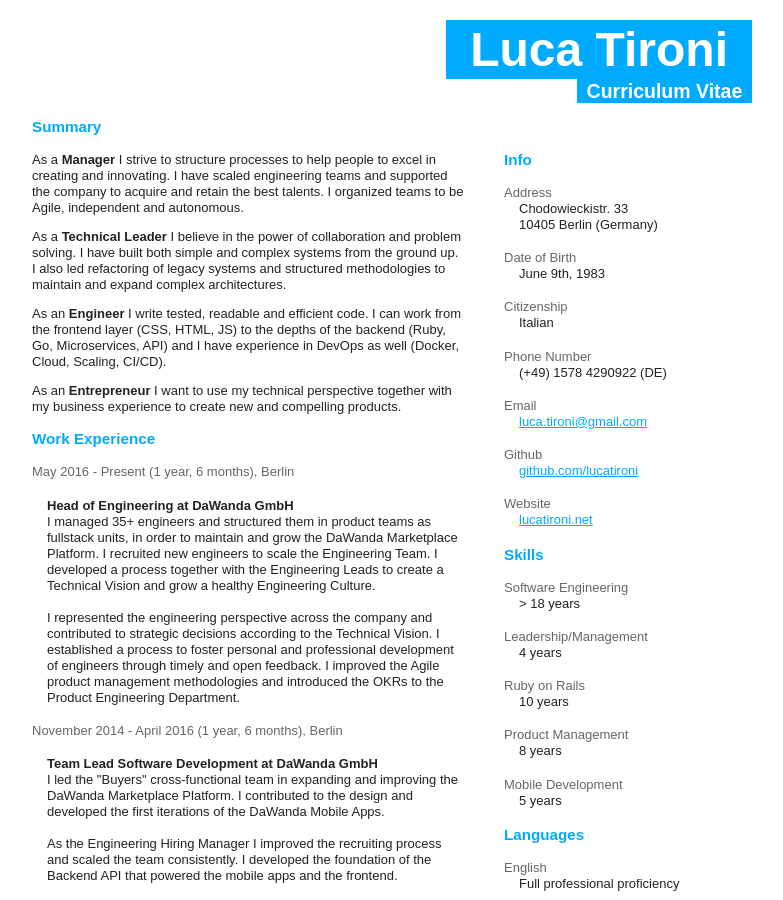
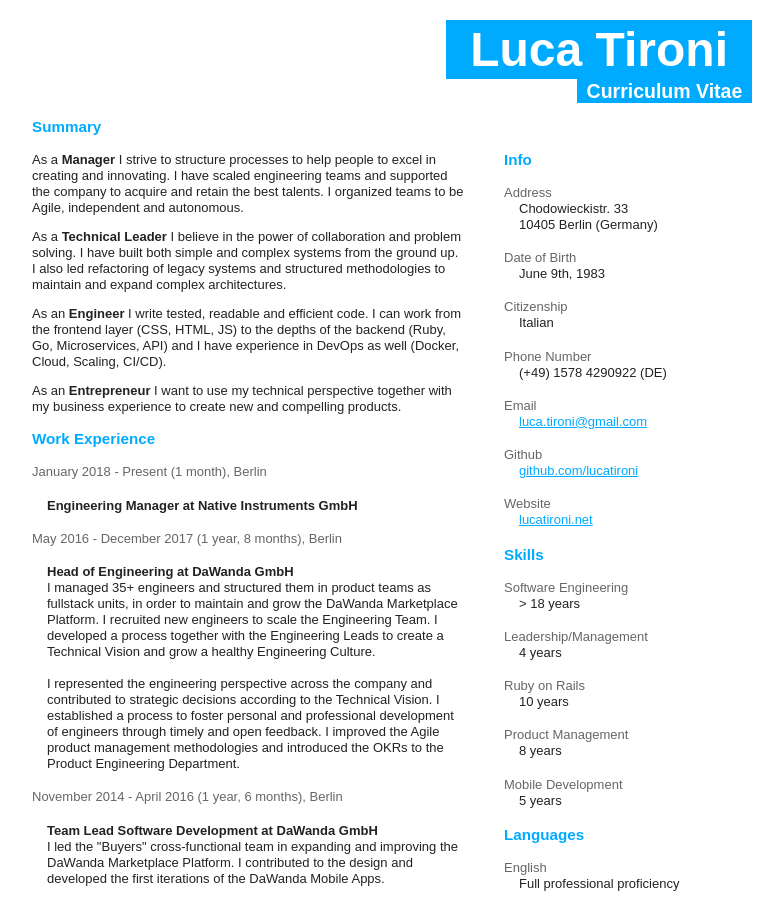
Before and after one commit to lucatironi/lucatironi.github.io, a Jekyll site: the page built from resume.html, in a window 1280 px wide and 900 px high. Shown: the whole window, without its empty margins (248-1031 px from the left). Built offline with Jekyll 4.4.1, drawn with Linux system fonts in a browser that asks for light colours.

Commit message:
Update resume with new position

```diff
--- a/resume.html
+++ b/resume.html
@@ -142,12 +142,17 @@ layout: null
       <section id="employment">
         <h3>Work Experience</h3>
         <dl>
-          <dt>May 2016 - Present (1 year, 6 months), Berlin</dt>
+          <dt>January 2018 - Present (1 month), Berlin</dt>
+            <dd>
+              <h4>Engineering Manager at Native Instruments GmbH</h4>
+            </dd>
+          <dt>May 2016 - December 2017 (1 year, 8 months), Berlin</dt>
             <dd>
               <h4>Head of Engineering at DaWanda GmbH</h4>
               I managed 35+ engineers and structured them in product teams as fullstack units, in order to maintain and grow the DaWanda Marketplace Platform. I recruited new engineers to scale the Engineering Team. I developed a process together with the Engineering Leads to create a Technical Vision and grow a healthy Engineering Culture.<br>
               <br>
               I represented the engineering perspective across the company and contributed to strategic decisions according to the Technical Vision. I established a process to foster personal and professional development of engineers through timely and open feedback. I improved the Agile product management methodologies and introduced the OKRs to the Product Engineering Department.
+            </dd>
           <dt>November 2014 - April 2016 (1 year, 6 months), Berlin</dt>
             <dd>
               <h4>Team Lead Software Development at DaWanda GmbH</h4>
```
